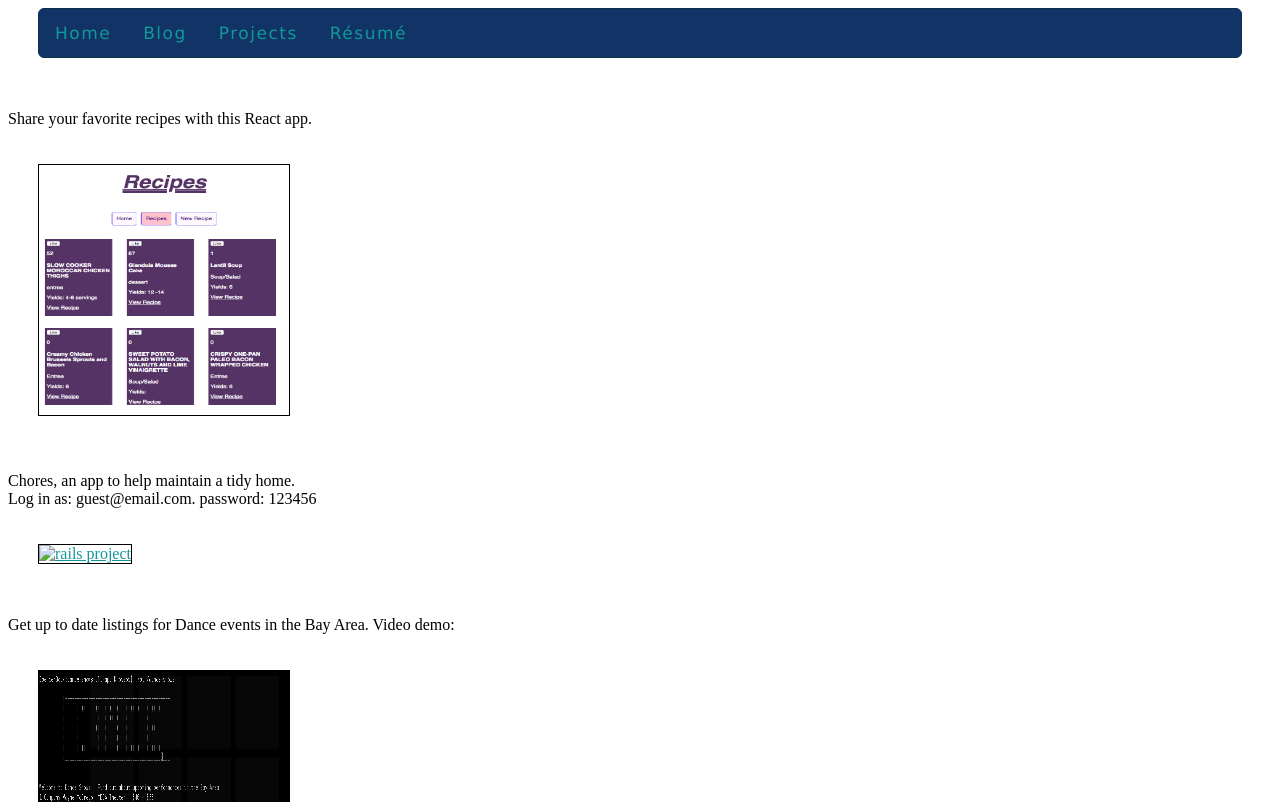
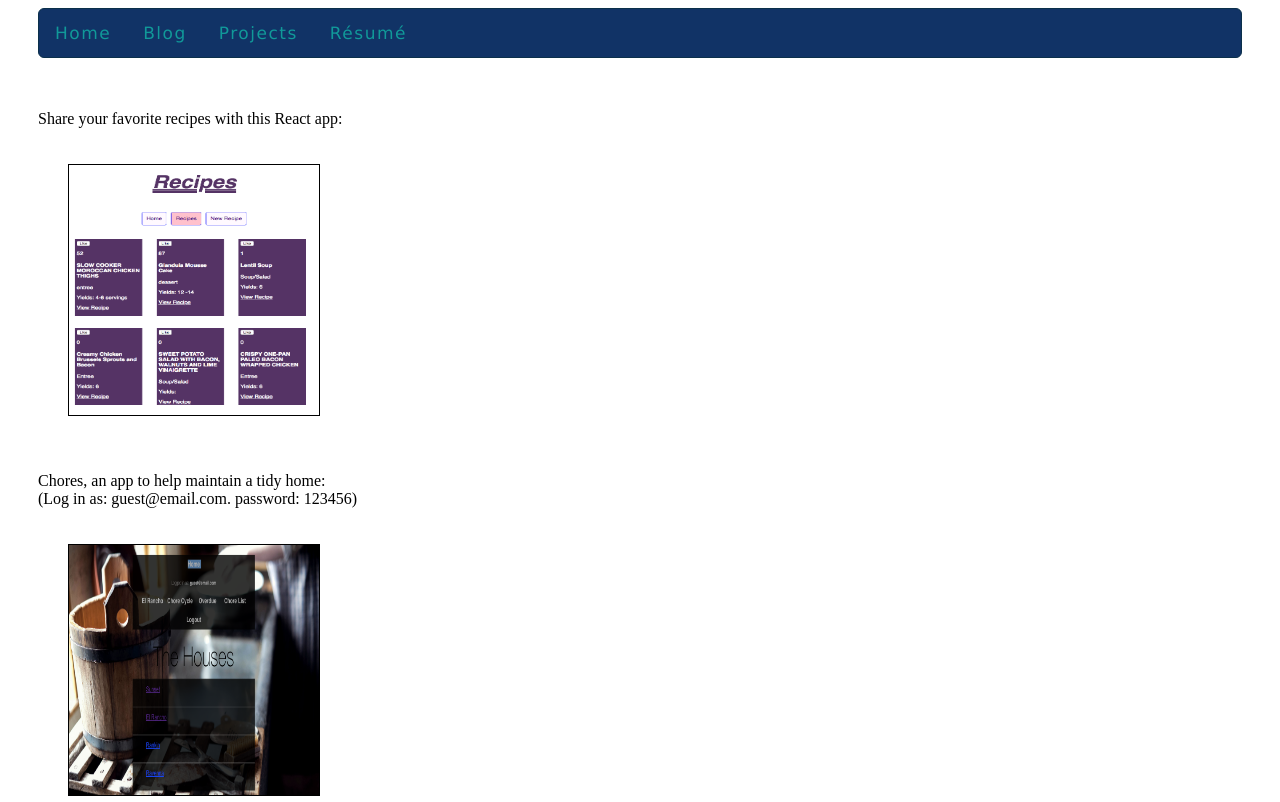
Before and after one commit to spensation/spencer-evans, a plain HTML site: page projects.html in a window 1280 px wide. Shown: the top 802 px of the page. Drawn offline with Linux system fonts and the light colour scheme.

Commit message:
new screenshot for Chores and styling

```diff
--- a/projects.html
+++ b/projects.html
@@ -33,17 +33,17 @@
 		<br />
 		<br />
 		<div class="project">
-			<p class="project-intro">Share your favorite recipes with this React app.</p>
+			<p class="project-intro">Share your favorite recipes with this React app:</p>
 			<a href="http://ludicrous-key.surge.sh/" target="_blank"><img src="./images/recipes-image.png" alt="react project"></img></a>
 		</div>
 		<br />
 		<br />
 		<div class="project">
 			<p class="project-intro">
-			Chores, an app to help maintain a tidy home.
+			Chores, an app to help maintain a tidy home:
 			<br>
-			Log in as: guest@email.com.  password: 123456</p>
-			<a href="https://peaceful-thicket-93914.herokuapp.com/" target="_blank"><img src="./images/chores-screenshot.png" alt="rails project"></img></a>
+			(Log in as: guest@email.com.  password: 123456)</p>
+			<a href="https://peaceful-thicket-93914.herokuapp.com/" target="_blank"><img src="./images/chores_screenshot.png" alt="rails project"></img></a>
 		</div>
 		<br />
 		<br />
--- a/style.css
+++ b/style.css
@@ -211,9 +211,13 @@ a:active {
 	height: 250px;
 	width: 250px;
 	border: 1px solid black;
-	margin-left: 30px;
+	margin-left: 60px;
 	margin-top: 20px;
 	margin-right: 15px;
+}
+
+.project-intro {
+	margin-left: 30px;
 }
 
 .line-break {
```
